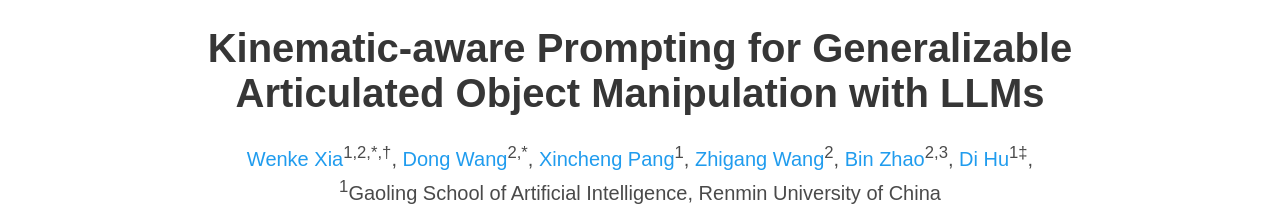
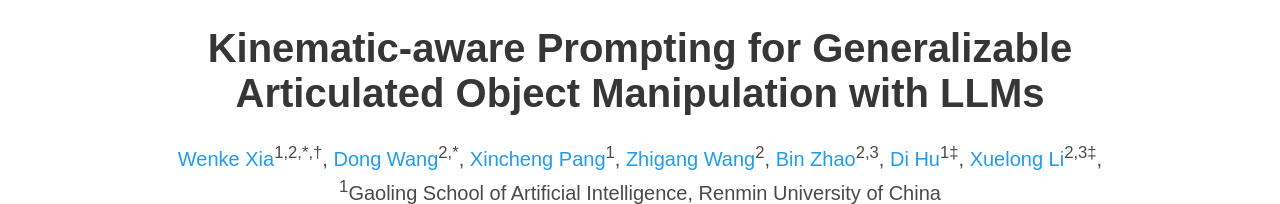
Before and after one commit to GeWu-Lab/llm_for_articulated_object_manipulation, a plain HTML site: page index.html in a window 1280 px wide. Shown: the part 74-278 px from the top of the page. Drawn offline with nearby package versions, Linux system fonts and the light colour scheme; some icons are missing; a web font is replaced by a local one.

Commit message:
Update index.html

```diff
--- a/index.html
+++ b/index.html
@@ -96,6 +96,9 @@
             </span>
             <span class="author-block">
               <a href="">Di Hu</a><sup>1</sup><sup>‡</sup>,
+            </span>
+            <span class="author-block">
+              <a href="">Xuelong Li</a><sup>2,3</sup><sup>‡</sup>,
             </span>
           </div>
 
```
